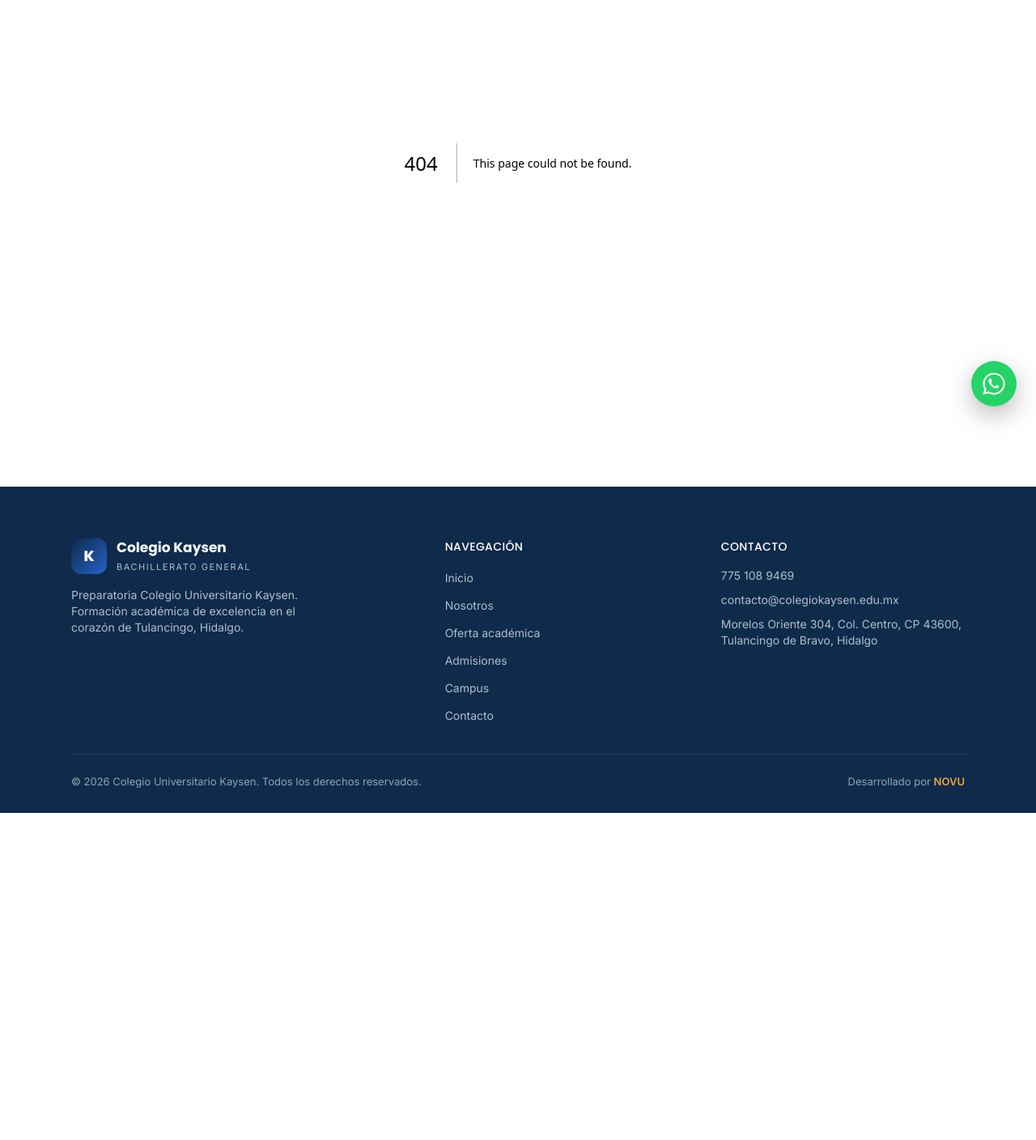
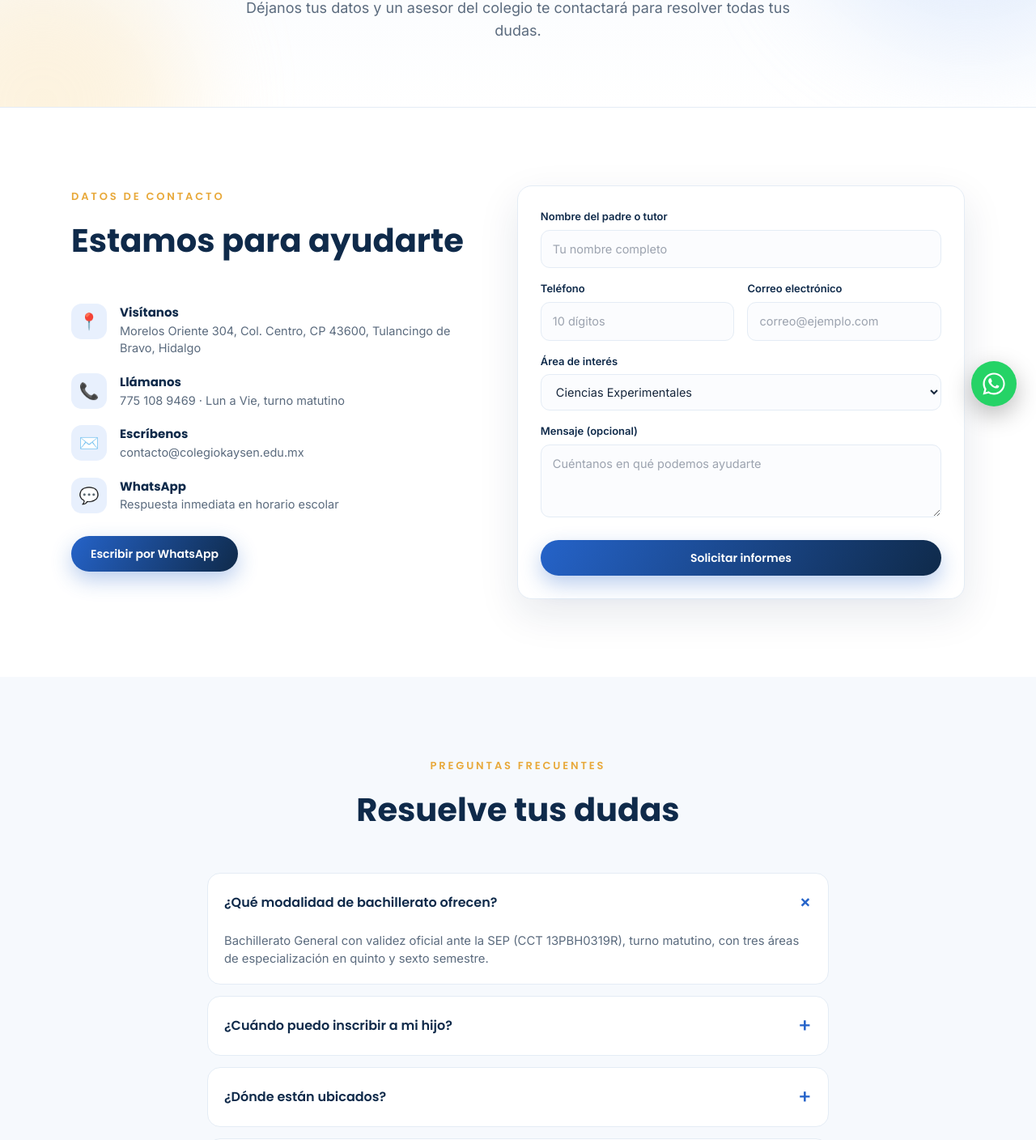
Before and after one commit to novumarketing/kaysen-web, a Next.js app: page /contacto in a window 1280 px wide. Before the commit this address had no page. Shown: the part 274-1682 px from the top of the page at 81% size. Before the commit the page ends 1278 px from the top, so only its background shows below. Built offline with nearby package versions, Linux system fonts and the light colour scheme.

Commit message:
Add /contacto page

```diff
--- /dev/null
+++ b/app/contacto/page.tsx
@@ -0,0 +1,64 @@
+import type { Metadata } from "next";
+import { PageHero, SectionHead } from "@/components/ui";
+import { PHONE, EMAIL, ADDRESS, WA } from "@/components/site";
+import ContactForm from "@/components/ContactForm";
+
+export const metadata: Metadata = {
+  title: "Contacto",
+  description: "Contacta al Colegio Universitario Kaysen en Tulancingo. Teléfono, correo, ubicación y formulario de informes.",
+};
+
+const faqs = [
+  { q: "¿Qué modalidad de bachillerato ofrecen?", a: "Bachillerato General con validez oficial ante la SEP (CCT 13PBH0319R), turno matutino, con tres áreas de especialización en quinto y sexto semestre." },
+  { q: "¿Cuándo puedo inscribir a mi hijo?", a: "Las inscripciones para el próximo ciclo escolar ya están abiertas. Te recomendamos solicitar informes pronto, ya que el cupo por grupo es limitado." },
+  { q: "¿Dónde están ubicados?", a: "En Morelos Oriente 304, Col. Centro, en el corazón de Tulancingo de Bravo, Hidalgo. Un punto céntrico y de fácil acceso." },
+  { q: "¿Ofrecen becas?", a: "Sí, contamos con apoyos y becas académicas sujetas a evaluación y disponibilidad. Pregunta por los requisitos al solicitar informes." },
+];
+
+function Info({ icon, title, children }: { icon: string; title: string; children: React.ReactNode }) {
+  return (
+    <div className="mb-5 flex items-start gap-4">
+      <div className="grid h-11 w-11 flex-none place-items-center rounded-[13px] bg-blue-soft text-xl">{icon}</div>
+      <div><b className="block font-display text-[15px] text-navy">{title}</b><p className="text-[14.5px] text-muted">{children}</p></div>
+    </div>
+  );
+}
+
+export default function Contacto() {
+  return (
+    <main>
+      <PageHero kicker="Contacto" title={<>Da el <span className="grad-text">primer paso</span> hoy</>}
+        sub="Déjanos tus datos y un asesor del colegio te contactará para resolver todas tus dudas." />
+
+      <section className="py-20 md:py-24">
+        <div className="wrap grid items-start gap-12 md:grid-cols-[1fr_1.1fr]">
+          <div>
+            <SectionHead kicker="Datos de contacto" title="Estamos para ayudarte" />
+            <Info icon="📍" title="Visítanos">{ADDRESS}</Info>
+            <Info icon="📞" title="Llámanos">{PHONE} · Lun a Vie, turno matutino</Info>
+            <Info icon="✉️" title="Escríbenos">{EMAIL}</Info>
+            <Info icon="💬" title="WhatsApp">Respuesta inmediata en horario escolar</Info>
+            <a href={WA} target="_blank" rel="noopener noreferrer" className="btn btn-primary mt-2">Escribir por WhatsApp</a>
+          </div>
+          <ContactForm />
+        </div>
+      </section>
+
+      <section className="bg-bg-2 py-20 md:py-24">
+        <div className="wrap">
+          <SectionHead center kicker="Preguntas frecuentes" title="Resuelve tus dudas" />
+          <div className="mx-auto max-w-3xl">
+            {faqs.map((f, i) => (
+              <details key={f.q} open={i === 0} className="mb-3.5 overflow-hidden rounded-2xl border border-line bg-white">
+                <summary className="flex cursor-pointer list-none items-center justify-between gap-3.5 px-5 py-5 font-display text-base font-semibold text-navy">
+                  {f.q}<span className="faq-plus text-2xl font-normal text-blue transition">+</span>
+                </summary>
+                <p className="px-5 pb-5 text-[14.8px] text-muted">{f.a}</p>
+              </details>
+            ))}
+          </div>
+        </div>
+      </section>
+    </main>
+  );
+}
```
